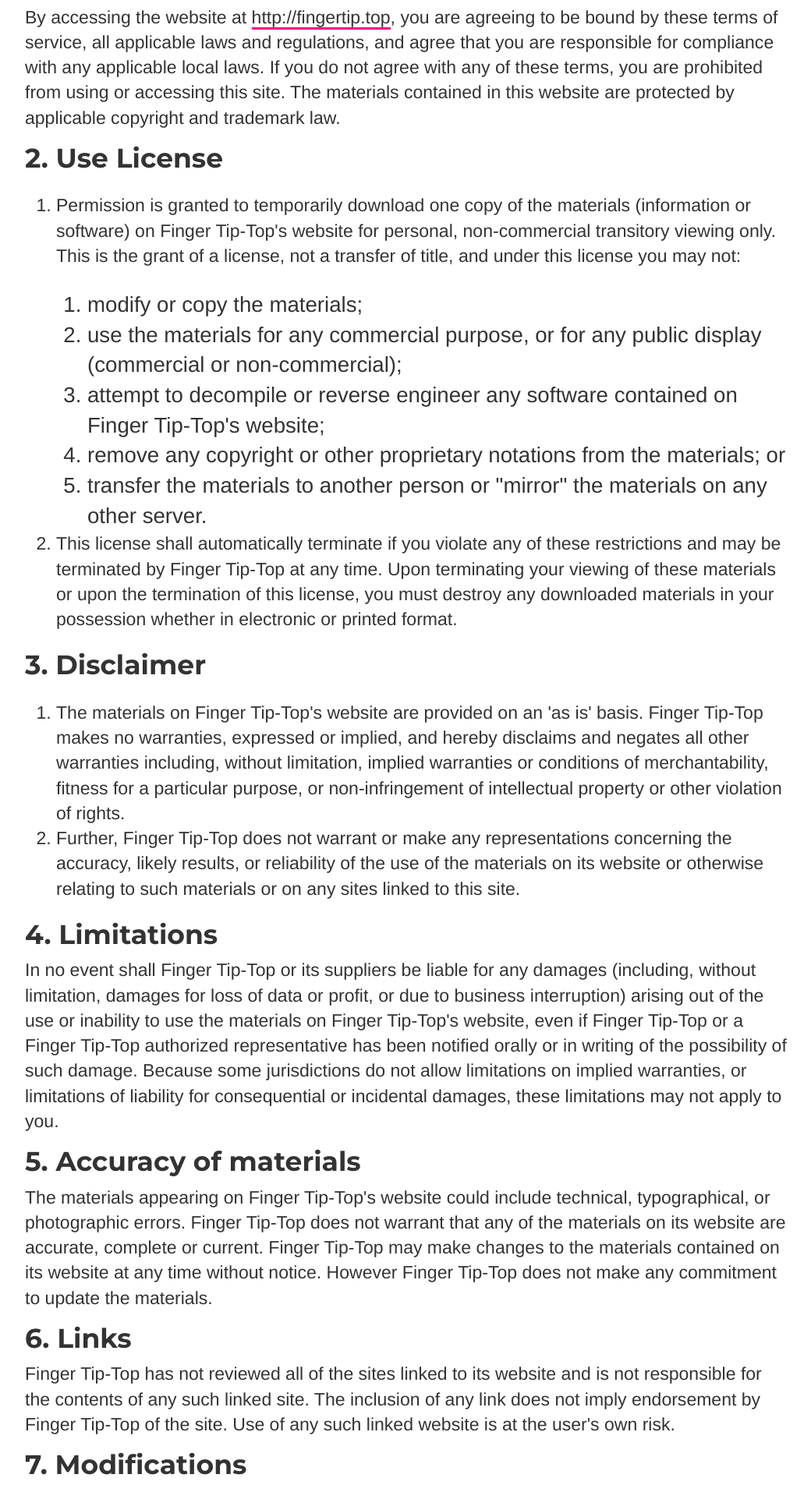
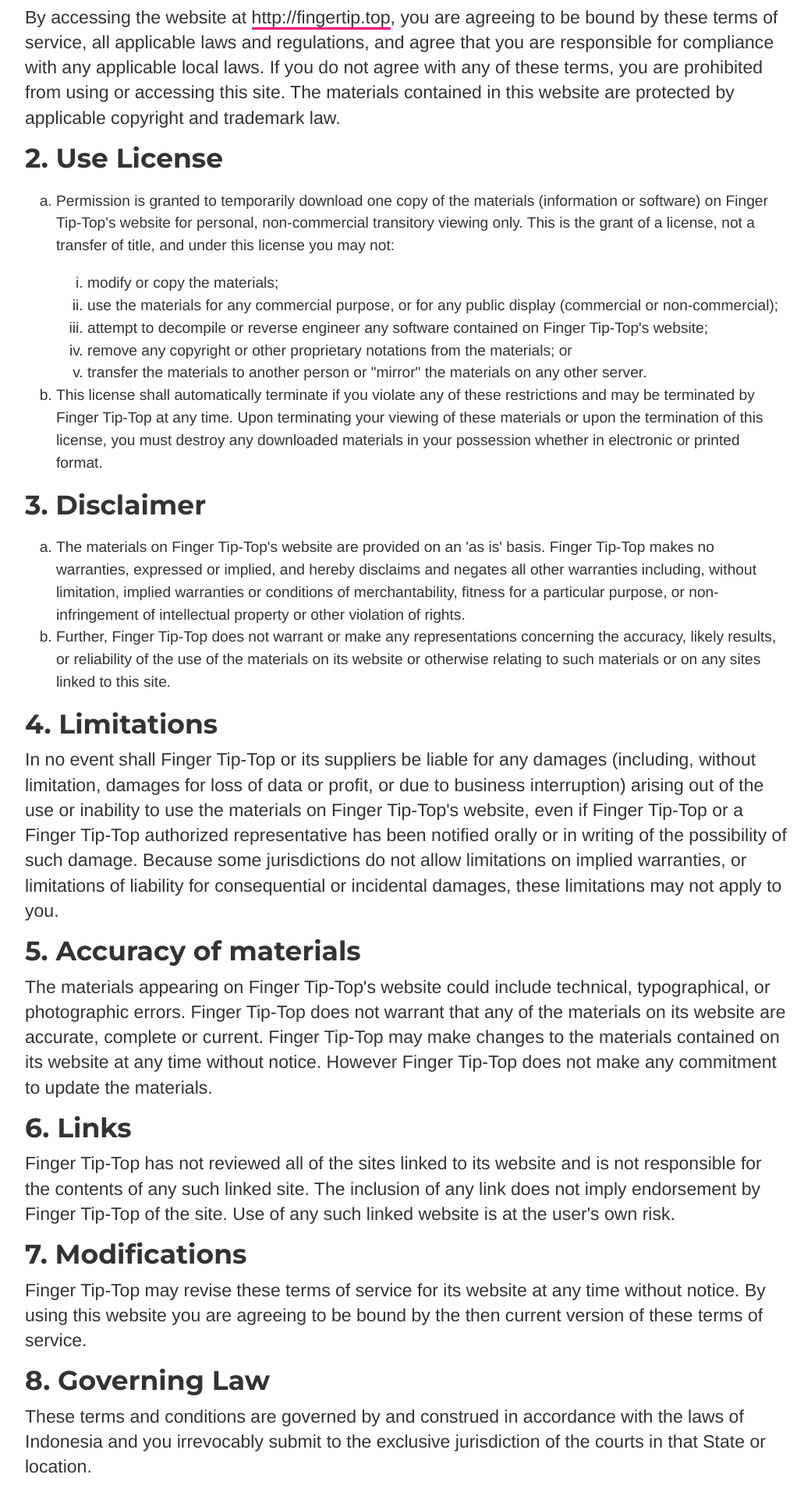
Before and after one commit to ariesti/ariesti.github.io, a Jekyll site: the page built from terms/policies.html, in a window 1280 px wide. Shown: the part 1222-3136 px from the top of the page at 78% size, without its empty margins (118-1158 px from the left). Built offline with Jekyll 4.4.1, drawn with Linux system fonts in a browser that asks for light colours.

Commit message:
Update main.css

```diff
--- a/css/main.css
+++ b/css/main.css
@@ -184,12 +184,9 @@
 /* Paragraphs */
 p { font-size: 1.2em; line-height: 1.4em; color: #333; }
 .ex1 { padding-top: 25px; }
+
 ol {
-    font-size: 1.2em;
-    line-height: 1.4em;
-    color: #333;
     display: block;
-    list-style-type: decimal;
     margin-top: 1em;
     margin-bottom: 1em;
     margin-left: 0;
```
